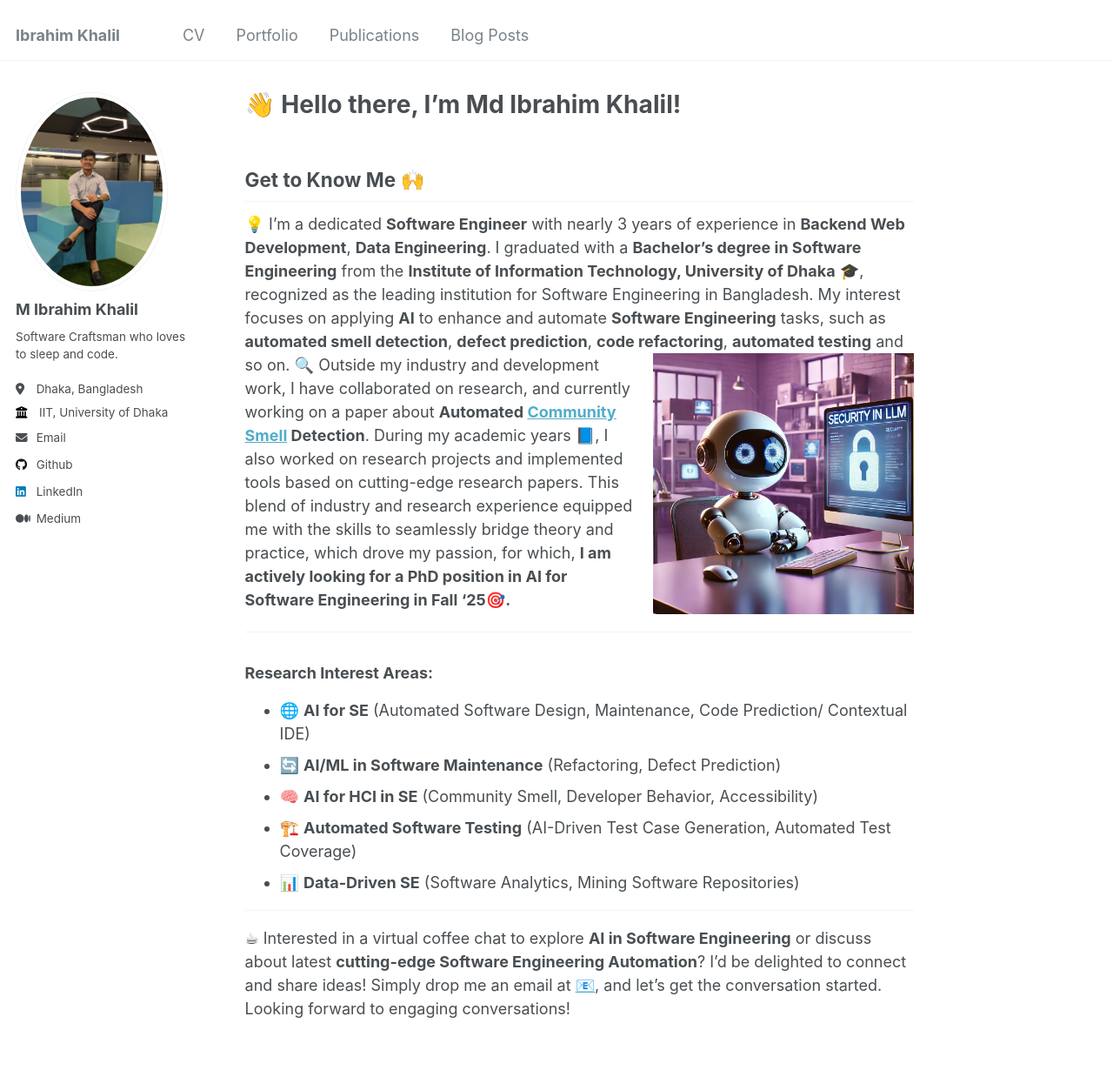
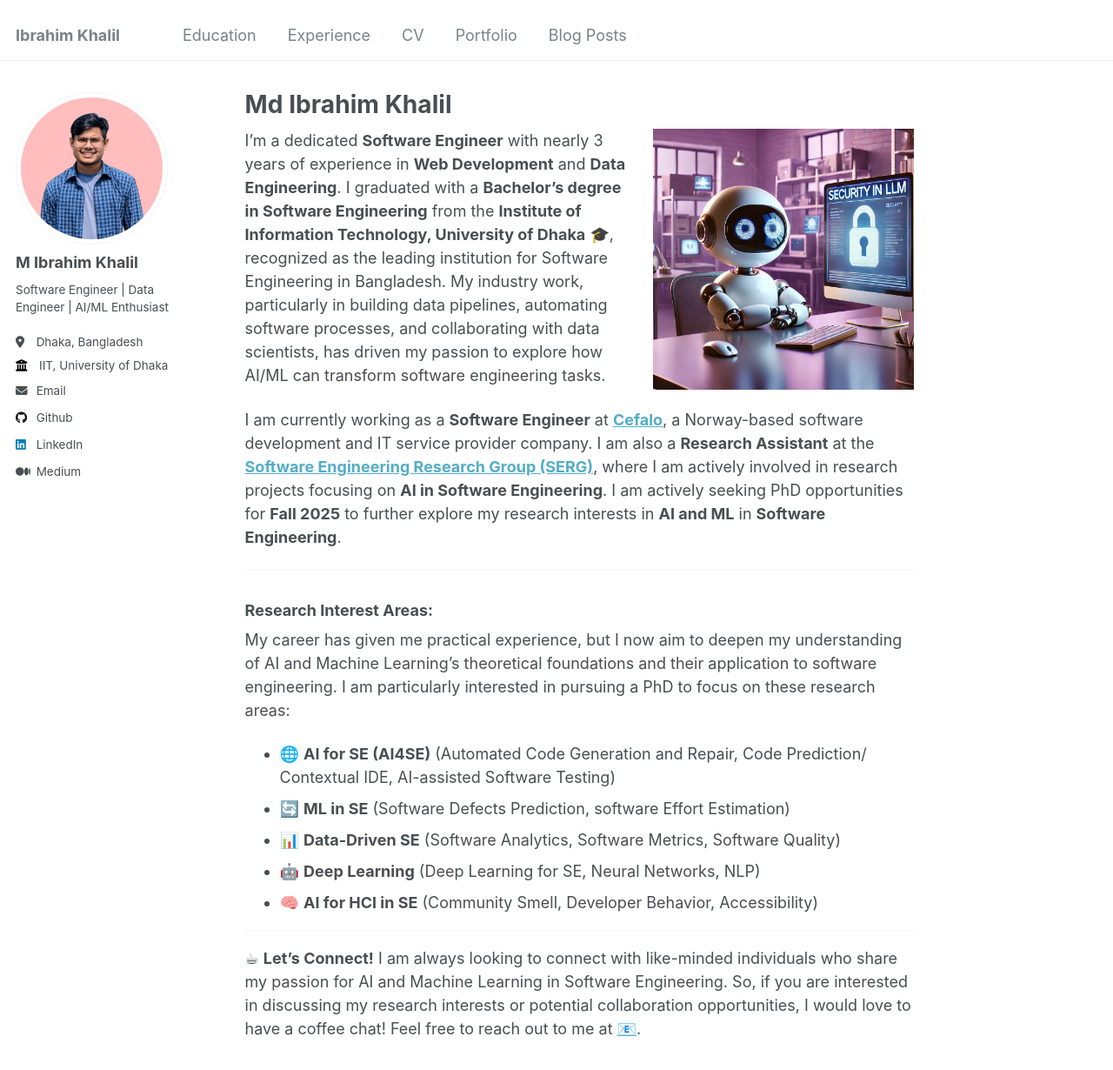
Before and after one commit to m-ibrahim-khalil/m-ibrahim-khalil.github.io, a Jekyll site: the page built from _pages/about.md, in a window 1280 px wide and 1400 px high. Shown: the top 1230 px of the window at 87% size. Built offline with Jekyll 4.4.1, drawn with Linux system fonts in a browser that asks for light colours.

Commit message:
add about me and education

```diff
--- a/_config.yml
+++ b/_config.yml
@@ -20,20 +20,15 @@ repository: "m-ibrahim-khalil/m-ibrahim-khalil.github.io"
 #               If a field is blank the icon and link will not appear, otherwise it will be shown.
 #               Additional customization can be done by editing /_includes/author-profile.html
 author:
-  # Biographic information
-  avatar: "ibrahim.jpg" # the name of the image file in /images/author/
+  avatar: "ibrahim.png"
   name: "M Ibrahim Khalil"
-  pronouns: # example: "she/her"
-  bio: "Software Craftsman who loves to sleep and code."
+  bio: "Software Engineer | Data Engineer | AI/ML Enthusiast"
   location: "Dhaka, Bangladesh"
   employer: "IIT, University of Dhaka"
-  uri: # URL
   email: "bsse1009@iit.du.ac.bd"
-  # bitbucket: # Username
   github: "m-ibrahim-khalil"
   linkedin: "ibrahim-khalil-89a250168"
   medium: "@bsse1009"
-  # twitter: # Username
 
   # Academic websites
   # arxiv: # URL - Update with the correct link to your profile
--- a/_data/navigation.yml
+++ b/_data/navigation.yml
@@ -5,14 +5,17 @@
 # prevent it from being included in the site.
 
 main:
+  - title: "Education"
+    url: /edu/
+
+  - title: "Experience"
+    url: /exp/
+
   - title: "CV"
     url: /files/Ibrahim_khalil_resume.pdf
 
   - title: "Portfolio"
     url: /portfolio/
-
-  - title: "Publications"
-    url: /publications/
 
   - title: "Blog Posts"
     url: /year-archive/
--- a/_pages/about.md
+++ b/_pages/about.md
@@ -1,29 +1,31 @@
 ---
 permalink: /
-title: "👋 Hello there, I’m **Md Ibrahim Khalil**!"
+title: "**Md Ibrahim Khalil**"
+excerpt: "Aspiring PhD Candidate | Software Engineer | AI & Machine Learning Research Enthusiast"
 author_profile: true
 redirect_from:
   - /about/
   - /about.html
 ---
 
-## Get to Know Me 🙌
+![security in LLM](/images/security-in-LLM.webp){: .align-right width="300" height="300"}
+I’m a dedicated **Software Engineer** with nearly 3 years of experience in **Web Development** and **Data Engineering**. I graduated with a **Bachelor’s degree in Software Engineering** from the **Institute of Information Technology, University of Dhaka** 🎓, recognized as the leading institution for Software Engineering in Bangladesh. My industry work, particularly in building data pipelines, automating software processes, and collaborating with data scientists, has driven my passion to explore how AI/ML can transform software engineering tasks.
 
-💡 I’m a dedicated **Software Engineer** with nearly 3 years of experience in **Backend Web Development**, **Data Engineering**. I graduated with a **Bachelor’s degree in Software Engineering** from the **Institute of Information Technology, University of Dhaka** 🎓, recognized as the leading institution for Software Engineering in Bangladesh. My interest focuses on applying **AI** to enhance and automate **Software Engineering** tasks, such as **automated smell detection**, **defect prediction**, **code refactoring**, **automated testing** and so on.
-![security in LLM](/images/security-in-LLM.webp){: .align-right width="300" height="300"}
-🔍 Outside my industry and development work, I have collaborated on research, and currently working on a paper about **Automated [Community Smell](https://ar5iv.labs.arxiv.org/html/2209.10671) Detection**. During my academic years 📘, I also worked on research projects and implemented tools based on cutting-edge research papers. This blend of industry and research experience equipped me with the skills to seamlessly bridge theory and practice, which drove my passion, for which, **I am actively looking for a PhD position in AI for Software Engineering in Fall '25🎯.**
+I am currently working as a **Software Engineer** at **[Cefalo](https://www.cefalo.com/)**, a Norway-based software development and IT service provider company. I am also a **Research Assistant** at the **[Software Engineering Research Group (SERG)](https://serg.iit.du.ac.bd/)**, where I am actively involved in research projects focusing on **AI in Software Engineering**. I am actively seeking PhD opportunities for **Fall 2025** to further explore my research interests in **AI and ML** in **Software Engineering**.
 
 ---
 
 ### Research Interest Areas:
 
-- 🌐 **AI for SE** (Automated Software Design, Maintenance, Code Prediction/ Contextual IDE)
-- 🔄 **AI/ML in Software Maintenance** (Refactoring, Defect Prediction)
+My career has given me practical experience, but I now aim to deepen my understanding of AI and Machine Learning's theoretical foundations and their application to software engineering. I am particularly interested in pursuing a PhD to focus on these research areas:
+
+- 🌐 **AI for SE (AI4SE)** (Automated Code Generation and Repair, Code Prediction/ Contextual IDE, AI-assisted Software Testing)
+- 🔄 **ML in SE** (Software Defects Prediction, software Effort Estimation)
+- 📊 **Data-Driven SE** (Software Analytics, Software Metrics, Software Quality)
+- 🤖 **Deep Learning** (Deep Learning for SE, Neural Networks, NLP)
 - 🧠 **AI for HCI in SE** (Community Smell, Developer Behavior, Accessibility)
-- 🏗️ **Automated Software Testing** (AI-Driven Test Case Generation, Automated Test Coverage)
-- 📊 **Data-Driven SE** (Software Analytics, Mining Software Repositories)
 
 ---
 
-☕ Interested in a virtual coffee chat to explore **AI in Software Engineering** or discuss about latest **cutting-edge Software Engineering Automation**? I’d be delighted to connect and share ideas! Simply drop me an email at [📧](mailto:bsse1009@iit.du.ac.bd), and let's get the conversation started.
-Looking forward to engaging conversations!
+☕ **Let's Connect!**
+I am always looking to connect with like-minded individuals who share my passion for AI and Machine Learning in Software Engineering. So, if you are interested in discussing my research interests or potential collaboration opportunities, I would love to have a coffee chat! Feel free to reach out to me at [📧](mailto:bsse1009@iit.du.ac.bd).
```
Also changed, not shown: _pages/cv.md (deleted, +0 -64 lines), _pages/edu.md (added, +55 -0 lines), images/ibrahim.jpg (deleted), images/ibrahim.png (added).
